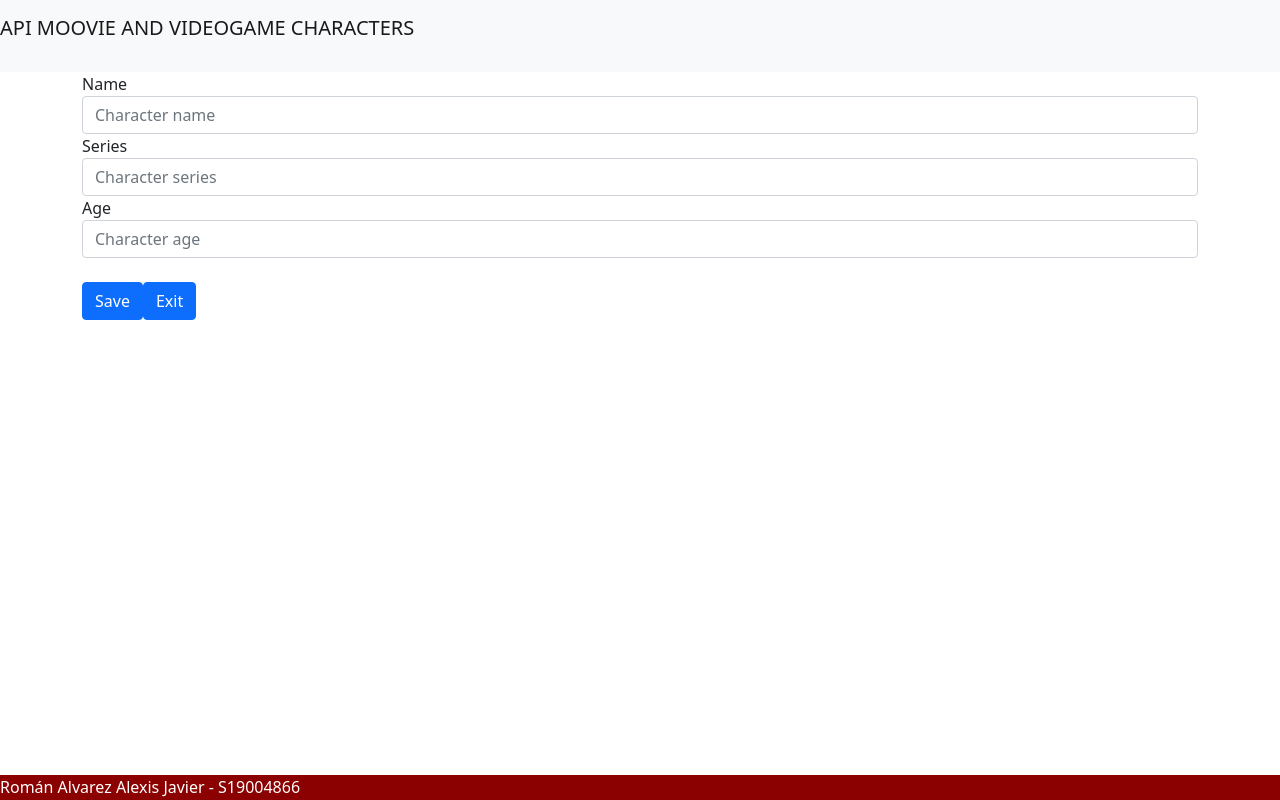
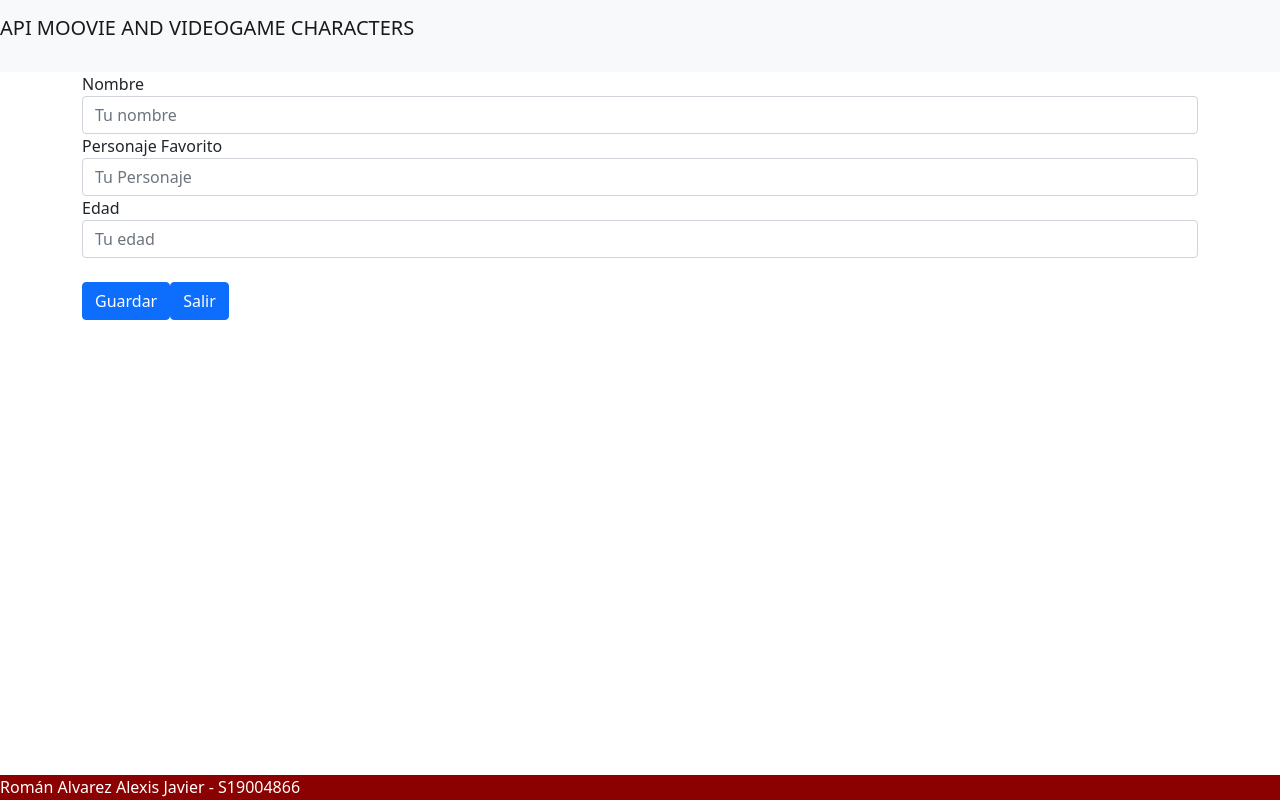
Before and after one commit to Johan-Ortega118/character, an Angular app: page /nuevo in a window 1280 px wide. Built offline with nearby package versions, Linux system fonts and the light colour scheme.

Commit message:
Update nuevo.component.html

```diff
--- a/src/app/vistas/nuevo/nuevo.component.html
+++ b/src/app/vistas/nuevo/nuevo.component.html
@@ -3,20 +3,20 @@
 <div class="container">
     <form [formGroup] = "nuevoForm" (ngSubmit) = "postForm(nuevoForm.value)">
         <div class="form-group">
-            <label for="exampleFormControlInput1">Name</label>
-            <input type="text" class="form-control" placeholder="Character name" formControlName="name">
+            <label for="exampleFormControlInput1">Nombre</label>
+            <input type="text" class="form-control" placeholder="Tu nombre" formControlName="name">
         </div>
         <div class="form-group">
-            <label for="exampleFormControlInput1">Series</label>
-            <input type="text" class="form-control" placeholder="Character series" formControlName="series">
+            <label for="exampleFormControlInput1">Personaje Favorito</label>
+            <input type="text" class="form-control" placeholder="Tu Personaje" formControlName="series">
         </div>
         <div class="form-group">
-            <label for="exampleFormControlInput1">Age</label>
-            <input type="text" class="form-control" placeholder="Character age" formControlName="age">
+            <label for="exampleFormControlInput1">Edad</label>
+            <input type="text" class="form-control" placeholder="Tu edad" formControlName="age">
         </div>
         <br>
-        <button type="submit" class="btn btn-primary">Save</button>
-        <button type="submit" class="btn btn-primary" (click) = "salir()">Exit</button>
+        <button type="submit" class="btn btn-primary">Guardar</button>
+        <button type="submit" class="btn btn-primary" (click) = "salir()">Salir</button>
     </form>
 </div>
 
```
